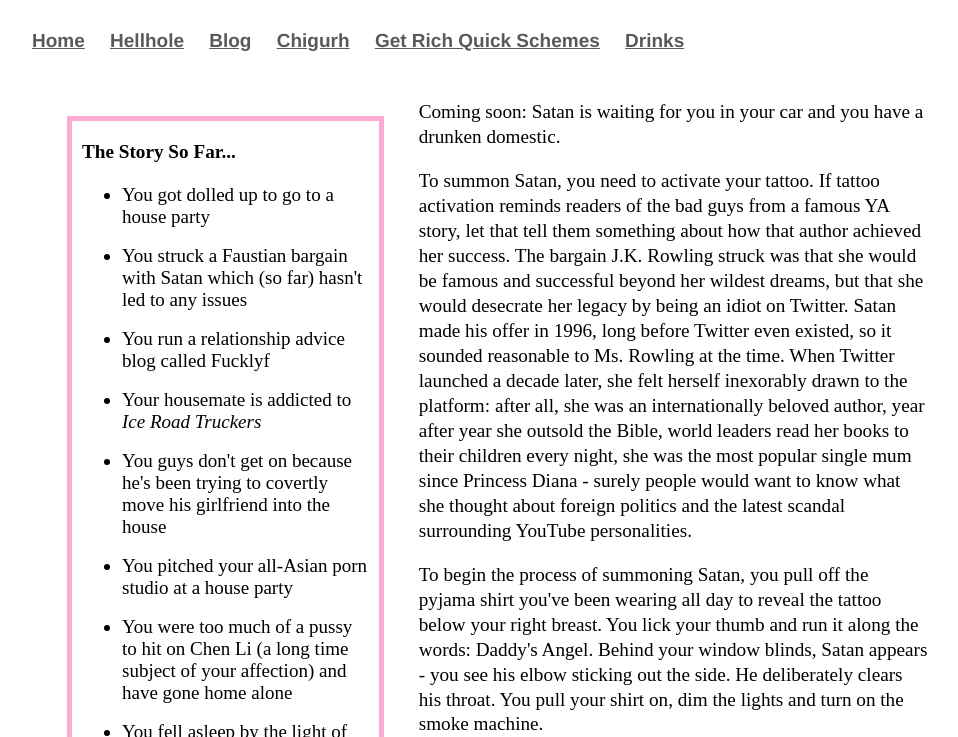
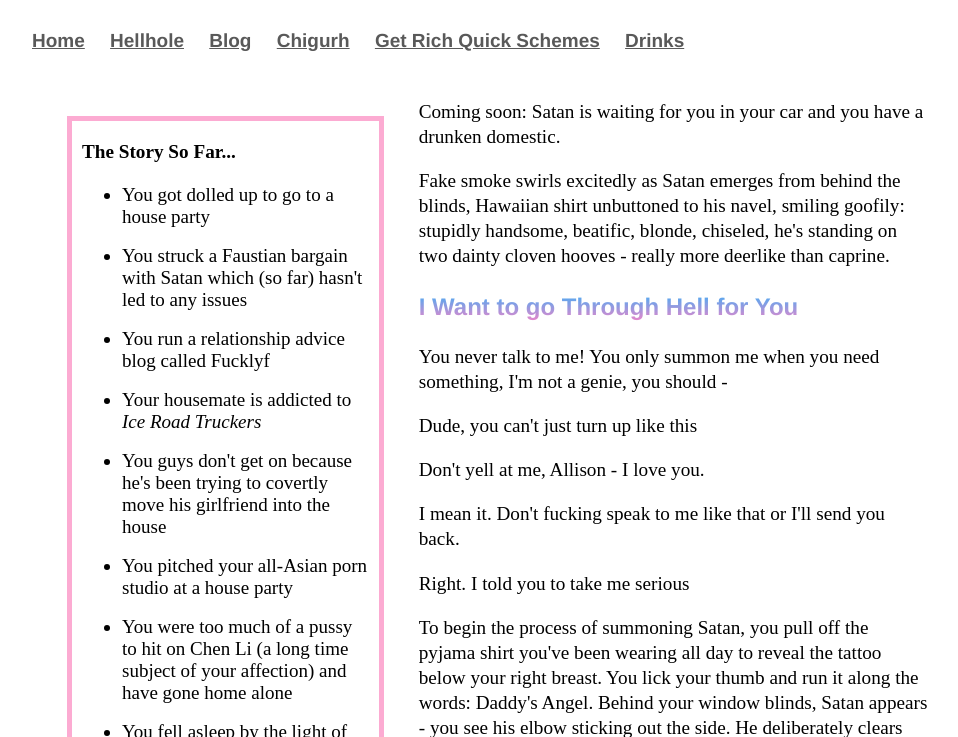
Before and after one commit to Pinelife/pinelife.github.io, a Jekyll site: the page Hellhole/Room13.html, which Jekyll copies as it is, in a window 1280 px wide, cut to the strip 0-737 px from the top of the page. Shown: the whole strip, without its empty margins (160-1118 px from the left). Built offline with Jekyll 4.4.1, drawn with Linux system fonts in a browser that asks for light colours; some of the changed text lies outside the part shown.

Commit message:
Update Room13.html

```diff
--- a/Hellhole/Room13.html
+++ b/Hellhole/Room13.html
@@ -89,6 +89,27 @@
 
 </div>
 <p>Coming soon: Satan is waiting for you in your car and you have a drunken domestic.</p>
+<p>
+Fake smoke swirls excitedly as Satan emerges from behind the blinds, Hawaiian shirt unbuttoned to his navel, smiling goofily:
+stupidly handsome, beatific, blonde, chiseled, he's standing on two dainty cloven hooves - really more deerlike than caprine.
+</p>
+
+
+<h3>I Want to go Through Hell for You</h3>
+<p>You never talk to me! You only summon me when you need something, I'm not a genie, you should -</p>
+<p>Dude, you can't just turn up like this</p>
+<p>Don't yell at me, Allison - I love you.</p>
+<p>I mean it. Don't fucking speak to me like that or I'll send you back.</p>
+<p>Right. I told you to take me serious </p>
+<p></p>
+<p>
+To begin the process of summoning Satan, you pull off the pyjama shirt you've been wearing all day to reveal the tattoo below
+your right breast. You lick your thumb and run it along the words: Daddy's Angel. Behind your window blinds, Satan appears -
+you see his elbow sticking out the side. He deliberately clears his throat. You pull your shirt on, dim the lights and turn on the
+smoke machine.
+</p>
+
+<center><img src="https://68.media.tumblr.com/64334f07ca4ec65ae776bf18103927a6/tumblr_ov0payXtXQ1sixvsmo1_400.png" align="middle" alt="Daddy's Angel" style="width:30%;"></center>
 
 <p>
 To summon Satan, you need to activate your tattoo. If tattoo activation reminds readers of the bad guys from a famous YA story,
@@ -99,16 +120,3 @@ herself inexorably drawn to the platform: after all, she was an internationally
 world leaders read her books to their children every night, she was the most popular single mum since Princess Diana - surely people
 would want to know what she thought about foreign politics and the latest scandal surrounding YouTube personalities.
 </p>
-<p>
-To begin the process of summoning Satan, you pull off the pyjama shirt you've been wearing all day to reveal the tattoo below
-your right breast. You lick your thumb and run it along the words: Daddy's Angel. Behind your window blinds, Satan appears -
-you see his elbow sticking out the side. He deliberately clears his throat. You pull your shirt on, dim the lights and turn on the
-smoke machine.
-</p>
-<center><img src="https://68.media.tumblr.com/64334f07ca4ec65ae776bf18103927a6/tumblr_ov0payXtXQ1sixvsmo1_400.png" align="middle" alt="Daddy's Angel" style="width:30%;"></center>
-
-
-<p>
-Fake smoke swirls excitedly as Satan emerges from behind the blinds, Hawaiian shirt unbuttoned to his navel, smiling goofily:
-stupidly handsome, beatific, blonde, chiseled, he's standing on two dainty cloven hooves - really more deerlike than caprine.
-</p>
```
